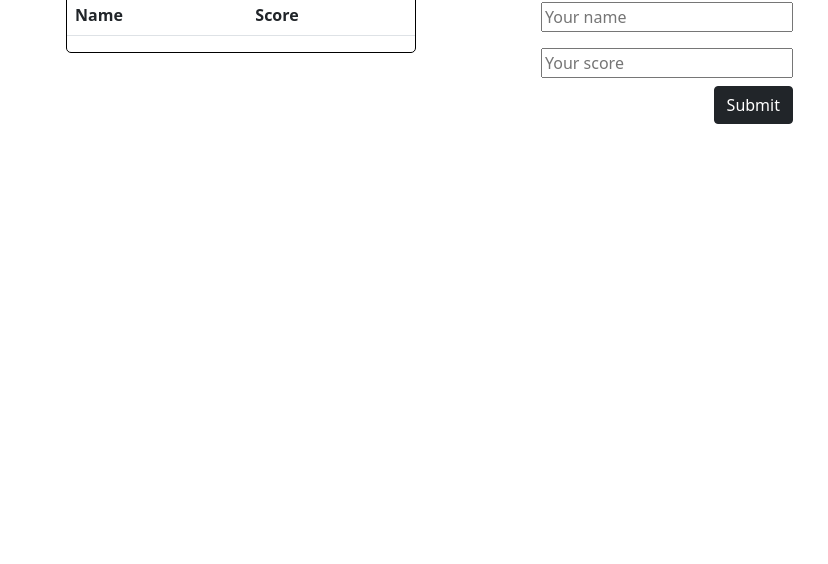
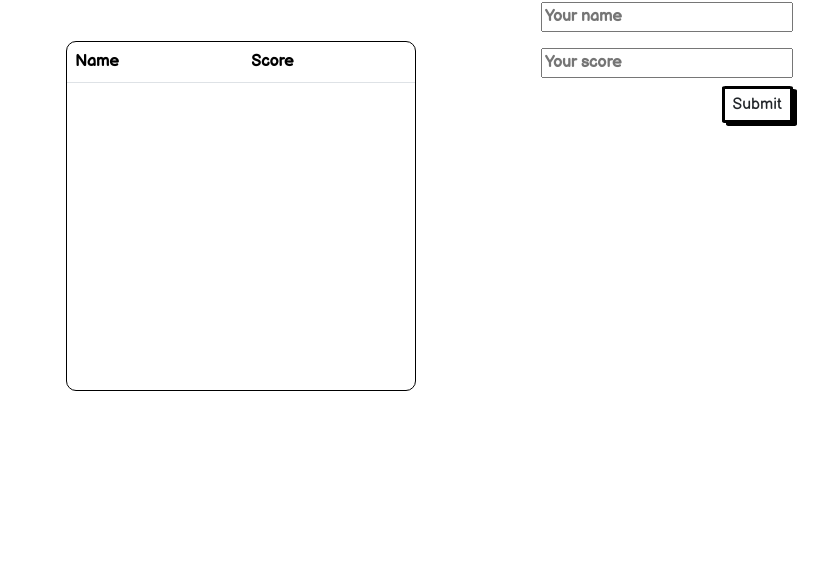
Before and after one commit to vicmaburrito/Leaderboard, a website built with webpack: page src/index.html in a window 1280 px wide. Shown: the part 236-800 px from the top of the page, without its empty margins (159-987 px from the left). Built offline with nearby package versions, Linux system fonts and the light colour scheme; no server answers.

Commit message:
Set style and complete milestone

```diff
--- a/src/index.html
+++ b/src/index.html
@@ -5,13 +5,18 @@
     <meta http-equiv="X-UA-Compatible" content="IE=edge">
     <meta name="viewport" content="width=device-width, initial-scale=1.0">
     <title>Leaderboard</title>
+    <link href='https://fonts.googleapis.com/css?family=Balsamiq Sans' rel='stylesheet'>
+    <link rel="icon" href="./assets/Gandalf.png">
 </head>
 <body>
   <div class ="row w-75 w mx-auto">
     <h1 class="my-5 mx-3">Leaderboard</h1>
     <section class="col mx-5">
-      <h2 class="d-flex justify-content-between">Recent scores <button type="button" class="btn btn-dark" id="refresh">Refresh</button></h2>
-      <div class="leaderboard my-5">
+      <div class="d-flex justify-content-between">
+        <h2>Recent scores</h2>
+        <input type="button" class="btn" id="refresh" value="Refresh"></input>
+      </div>
+        <div class="leaderboard my-5">
         <table class="table table-striped">
           <thead>
             <tr>
@@ -30,7 +35,7 @@
         <form id="form" class="d-flex flex-column my-5">
          <input class="my-2" type="text" placeholder="Your name" id="user" name="name">
          <input class="my-2" type="number" placeholder="Your score" id="score" name="score">
-         <input type="submit" class="btn btn-dark" value="Submit">
+         <input type="submit" class="btn" value="Submit">
         </form>
     </section>
   </div>
--- a/src/style.css
+++ b/src/style.css
@@ -1,3 +1,11 @@
+* {
+  /* stylelint-disable */
+  font-family: 'Balsamiq Sans';
+  /* stylelint-enable */
+  font-weight: 900;
+  color: black;
+}
+
 input.my-2 {
   width: 70%;
 }
@@ -6,6 +14,14 @@ input.btn {
   width: fit-content;
   align-self: flex-end;
   margin-right: 30%;
+  border: 3px solid black;
+  border-radius: 5%;
+  padding: 0.2em 0.5rem;
+  box-shadow: 4px 3px black;
+  background: white;
+  cursor: pointer;
+  user-select: none;
+
 }
 
 .leaderboard {
@@ -14,4 +30,8 @@ input.btn {
   border-style: solid;
   border-color: black;
   border-radius: 5px;
+  height: 350px;
+  overflow: scroll;
+  overflow-x: hidden;
+  border-radius: 10px;
 }
```
Also changed, not shown: dist/index.html, src/assets/Gandalf.png (added), 1 other file.
